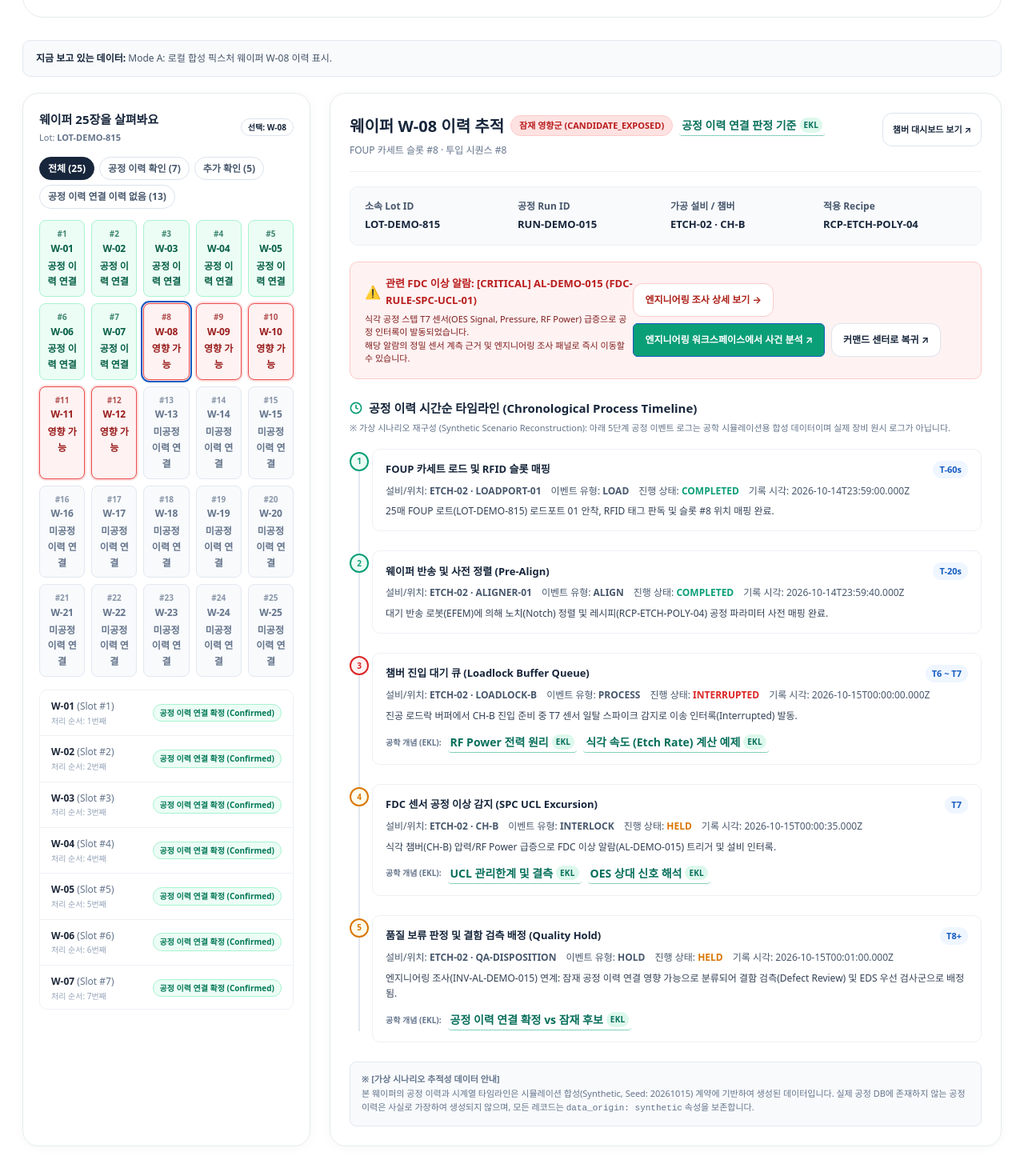
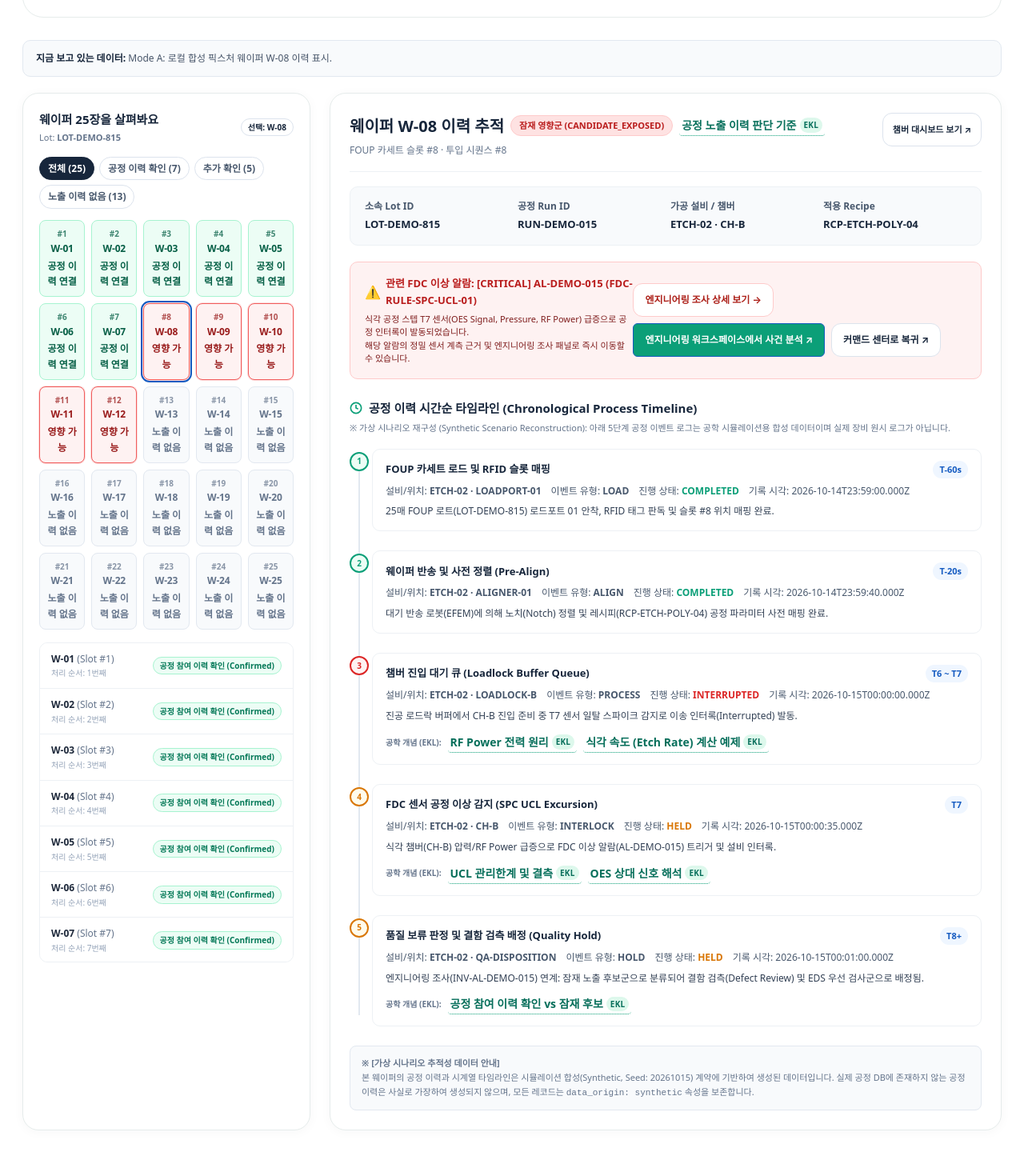
Before and after one commit to Junebooky/semi_fab, a Next.js app in the folder apps/web/: page /traceability in a window 1280 px wide. Shown: the part 423-1893 px from the top of the page at 80% size. Built offline with nearby package versions, Linux system fonts and the light colour scheme.

Commit message:
fix(ux): preserve trace fixture/domain text and correct wafer exposure wording

```diff
--- a/apps/web/src/app/traceability/page.tsx
+++ b/apps/web/src/app/traceability/page.tsx
@@ -159,7 +159,7 @@ function generateModeAWaferTrace(waferId: string, seed: number): WaferTraceDetai
   } else {
     timeline.push({
       step_index: 3,
-      step_name: "FOUP 카세트 내 미공정 이력 연결 대기 (Cassette Stored)",
+      step_name: "FOUP 카세트 내 미노출 대기 (Cassette Stored)",
       time_label: "T0 ~ T7",
       timestamp_utc: "2026-10-15T00:00:00.000Z",
       equipment_id: "ETCH-02",
@@ -206,31 +206,31 @@ function generateModeAWaferTrace(waferId: string, seed: number): WaferTraceDetai
       chamber_id: "QA-DISPOSITION",
       event_type: "HOLD",
       status: "HELD",
-      description: `엔지니어링 조사(${investigation_id}) 연계: 잠재 공정 이력 연결 영향 가능으로 분류되어 결함 검측(Defect Review) 및 EDS 우선 검사군으로 배정됨.`
+      description: `엔지니어링 조사(${investigation_id}) 연계: 잠재 노출 후보군으로 분류되어 결함 검측(Defect Review) 및 EDS 우선 검사군으로 배정됨.`
     });
   } else if (exposure_status === 'CONFIRMED_EXPOSED') {
     timeline.push({
       step_index: 5,
-      step_name: "공정 이력 연결 완료군 품질 일치성 검증 대기 (Lot Hold)",
+      step_name: "노출 완료군 품질 일치성 검증 대기 (Lot Hold)",
       time_label: "T8+",
       timestamp_utc: "2026-10-15T00:01:00.000Z",
       equipment_id: "ETCH-02",
       chamber_id: "QA-DISPOSITION",
       event_type: "HOLD",
       status: "HELD",
-      description: "공정 이력 연결 완료군 품질 일치성 검증 및 박막 두께 측정 대기를 위해 로트 단위 품질 보류(Hold) 등록."
+      description: "노출 완료군 품질 일치성 검증 및 박막 두께 측정 대기를 위해 로트 단위 품질 보류(Hold) 등록."
     });
   } else {
     timeline.push({
       step_index: 5,
-      step_name: "미공정 이력 연결 웨이퍼 재투입 대기 (Unexposed Disposition)",
+      step_name: "미노출 웨이퍼 재투입 대기 (Unexposed Disposition)",
       time_label: "T8+",
       timestamp_utc: "2026-10-15T00:01:00.000Z",
       equipment_id: "ETCH-02",
       chamber_id: "LOADPORT-01",
       event_type: "HOLD",
       status: "PENDING",
-      description: "미공정 이력 연결 안전 웨이퍼로 확인되어 설비 점검 완료 후 다음 생산 배치로 재투입 대기."
+      description: "미노출 안전 웨이퍼로 확인되어 설비 점검 완료 후 다음 생산 배치로 재투입 대기."
     });
   }
 
@@ -308,7 +308,7 @@ function TraceabilityContent() {
         message: `카세트 규격에 존재하지 않는 웨이퍼 ID ('${targetWafer}')입니다. (25매 카세트 유효 범위: W-01 ~ W-25)`
       });
       setIsLoading(false);
-      setNotice(`해당 카세트에서 찾을 수 없는 웨이퍼 '${targetWafer}' 입니다.`);
+      setNotice(`오류 (404 Not Found): 카세트에 존재하지 않는 웨이퍼 ID '${targetWafer}' 입니다.`);
       return;
     }
 
@@ -335,7 +335,7 @@ function TraceabilityContent() {
           status: 404,
           message: `카세트 규격에 존재하지 않는 웨이퍼 ID ('${targetWafer}')입니다.`
         });
-        setNotice(`해당 카세트에서 찾을 수 없는 웨이퍼 '${targetWafer}' 입니다.`);
+        setNotice(`오류 (404 Not Found): 카세트에 존재하지 않는 웨이퍼 ID '${targetWafer}' 입니다.`);
       }
       setIsLoading(false);
       return;
@@ -698,7 +698,7 @@ function TraceabilityContent() {
   description="25개 슬롯에서 웨이퍼를 고르면 공정 이력과 관련 알람을 볼 수 있어요. 영향 가능성은 불량 확정을 뜻하지 않아요."
   primaryLabel="조사 노트로 이어가기"
   primaryHref={buildCrossNavUrl('/engineering-workspace', { mode, seed, runId: activeRunId || undefined, waferId: selectedWaferId })}
-  detail={<p>연습용 Lot: {currentLotId}. 공정 이력 연결 확인은 공정 이력 연결을 뜻하며 물리적 결함 확정이 아니에요. Mode B에서 출처가 맞지 않으면 조회를 막아 다른 Run을 섞지 않아요.</p>}
+  detail={<p>연습용 Lot: {currentLotId}. 공정 참여 기록은 관찰된 이력일 뿐 물리적 결함 확정이 아니에요. Mode B에서 출처가 맞지 않으면 조회를 막아 다른 Run을 섞지 않아요.</p>}
 />
 
         {/* BUILD-10 Tour Return Banner */}
@@ -755,7 +755,7 @@ function TraceabilityContent() {
                 className={`trace-filter-chip unexposed ${filter === 'UNEXPOSED' ? 'active unexposed' : ''}`}
                 onClick={() => setFilter('UNEXPOSED')}
               >
-                공정 이력 연결 이력 없음 ({unexposedCount})
+                노출 이력 없음 ({unexposedCount})
               </button>
             </div>
 
@@ -789,7 +789,7 @@ function TraceabilityContent() {
             >
               {wafers.map(w => {
                 let statusClass = "unexposed";
-                let statusLabel = "미공정 이력 연결";
+                let statusLabel = "노출 이력 없음";
                 if (w.exposure_status === 'CONFIRMED_EXPOSED') {
                   statusClass = "confirmed";
                   statusLabel = "공정 이력 연결";
@@ -829,13 +829,13 @@ function TraceabilityContent() {
                 let badgeColor = "#64748B";
                 let badgeBg = "#F1F5F9";
                 let badgeBorder = "#CBD5E1";
-                let label = "미공정 이력 연결 (Not Exposed)";
+                let label = "노출 이력 없음 (Not Exposed)";
 
                 if (w.exposure_status === 'CONFIRMED_EXPOSED') {
                   badgeColor = "#047857";
                   badgeBg = "#ECFDF5";
                   badgeBorder = "#A7F3D0";
-                  label = "공정 이력 연결 확정 (Confirmed)";
+                  label = "공정 참여 이력 확인 (Confirmed)";
                 } else if (w.exposure_status === 'CANDIDATE_EXPOSED') {
                   badgeColor = "#B91C1C";
                   badgeBg = "#FEE2E2";
@@ -948,11 +948,11 @@ function TraceabilityContent() {
                         borderColor: trace.exposure_status === 'CANDIDATE_EXPOSED' ? '#FECACA' : (trace.exposure_status === 'CONFIRMED_EXPOSED' ? '#A7F3D0' : '#CBD5E1'),
                       }}
                     >
-                      {trace.exposure_status === 'CONFIRMED_EXPOSED' && '공정 이력 연결 확정 (CONFIRMED_EXPOSED)'}
+                      {trace.exposure_status === 'CONFIRMED_EXPOSED' && '공정 참여 이력 확인 (CONFIRMED_EXPOSED)'}
                       {trace.exposure_status === 'CANDIDATE_EXPOSED' && '잠재 영향군 (CANDIDATE_EXPOSED)'}
-                      {trace.exposure_status === 'NOT_EXPOSED' && '미공정 이력 연결 (NOT_EXPOSED)'}
+                      {trace.exposure_status === 'NOT_EXPOSED' && '노출 이력 없음 (NOT_EXPOSED)'}
                     </span>
-                    <EngineeringTermTrigger conceptId="wafer-exposure-status" label="공정 이력 연결 판정 기준" showBadge />
+                    <EngineeringTermTrigger conceptId="wafer-exposure-status" label="공정 노출 이력 판단 기준" showBadge />
                   </div>
                   <div style={{ fontSize: '12px', color: '#64748B', marginTop: '4px' }}>
                     FOUP 카세트 슬롯 #{trace.slot_number} · 투입 시퀀스 #{trace.sequence}
@@ -1117,7 +1117,7 @@ function TraceabilityContent() {
                         {event.step_index === 5 && (
                           <div style={{ marginTop: '10px', display: 'flex', gap: '8px', flexWrap: 'wrap', alignItems: 'center' }}>
                             <span style={{ fontSize: '10px', color: '#64748B', fontWeight: 700 }}>공학 개념 (EKL):</span>
-                            <EngineeringTermTrigger conceptId="wafer-exposure-status" label="공정 이력 연결 확정 vs 잠재 후보" showBadge />
+                            <EngineeringTermTrigger conceptId="wafer-exposure-status" label="공정 참여 이력 확인 vs 잠재 후보" showBadge />
                           </div>
                         )}
                       </div>
```
